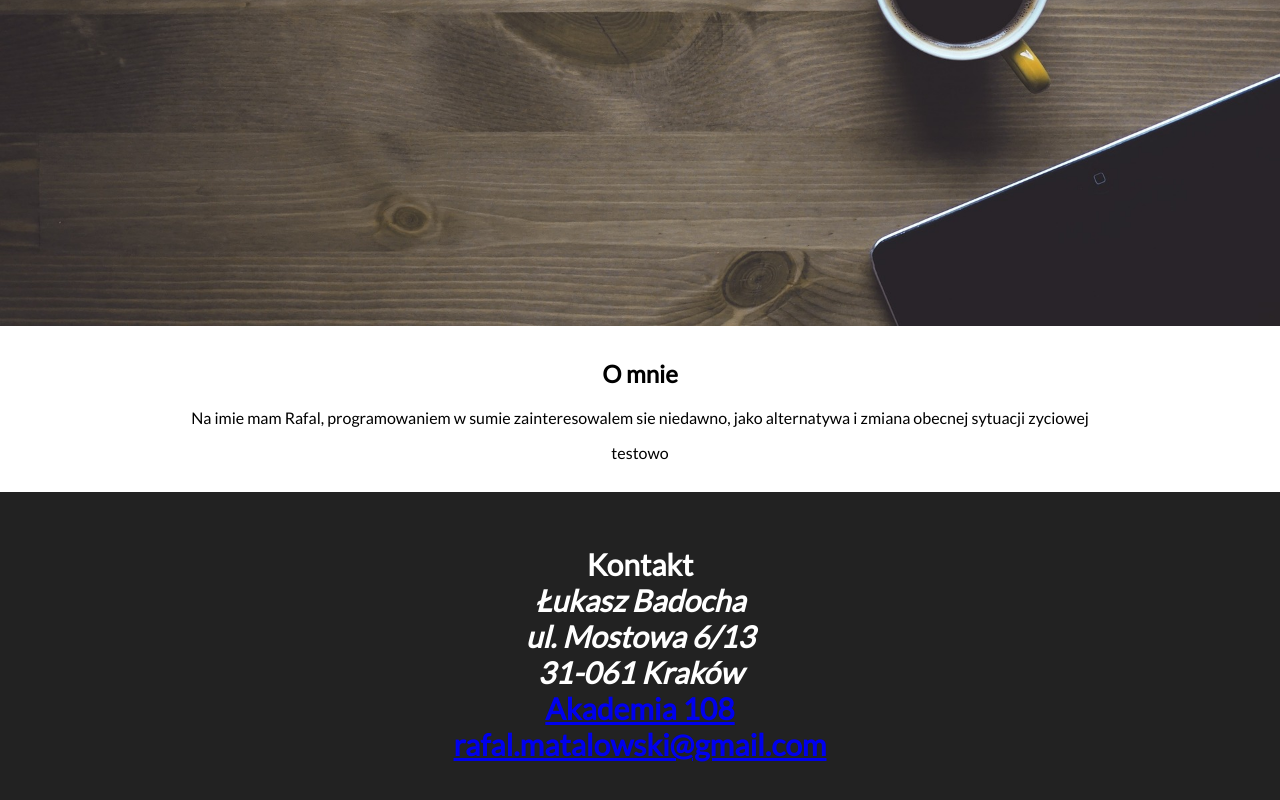
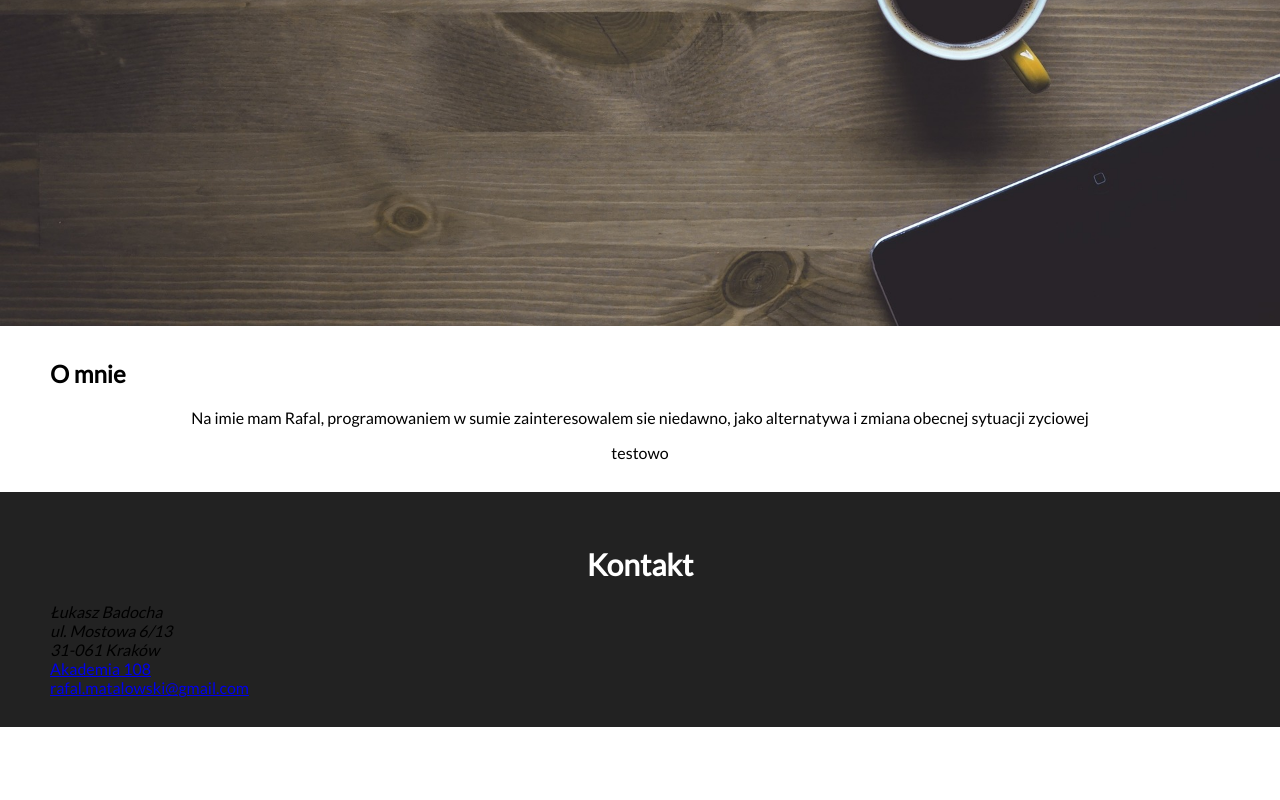
Before and after one commit to Rafalepka/projekt-semantyka-html, a plain HTML site: page index.html in a window 1280 px wide. Shown: the part 594-1394 px from the top of the page. After the commit the page ends 1321 px from the top, so only its background shows below. Drawn offline with Linux system fonts and the light colour scheme.

Commit message:
sprawdzenie bledow i pelna kompilacja

```diff
--- a/index.html
+++ b/index.html
@@ -37,7 +37,7 @@ pozwoli to stworzyc menu nawigacyjne samodzielnie z 3 odnosnikami-->
 
 <!-- Sekcja o mnie - poczatek -->
   <section id="about">
-      <center><h2 class="about-header">O mnie</h2></center>
+   <h2 class="about-header">O mnie</h2>
       <p class="about-content">Na imie mam Rafal, programowaniem w sumie zainteresowalem sie niedawno, jako alternatywa i zmiana obecnej sytuacji zyciowej</p>
       <p class="about-content">testowo</p>
   </section>
@@ -48,13 +48,13 @@ pozwoli to stworzyc menu nawigacyjne samodzielnie z 3 odnosnikami-->
 
 <!-- Sekcja Kontakt (stopka) - start -->
 <footer id="contact">
-    <h2 id="contact-header">Kontakt
+    <h2 id="contact-header">Kontakt </h2>
         <address> Łukasz Badocha<br />
       ul. Mostowa 6/13<br />
       31-061 Kraków<br /></address>
         <a href="http://akademia108.pl">Akademia 108</a><br />
         <a href="mailto:rafal.matalowski@gmail.com">rafal.matalowski@gmail.com</a>
-    </h2>
+
 </footer>
 <!-- Sekcja Kontakt (stopka) - koniec-->
 </body>
```
